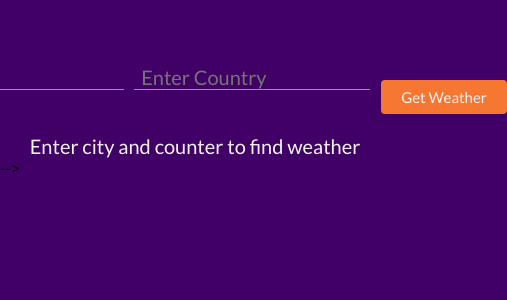
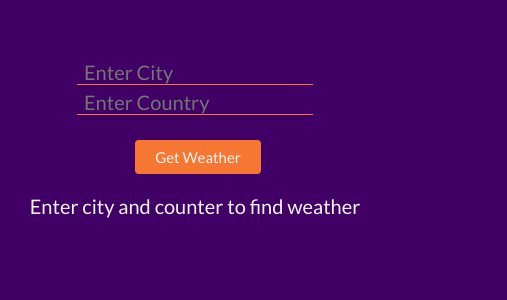
Before and after one commit to Mamun746/WeatherApp, a React (Create React App) app: page / in a window 390 px wide. Shown: the top 300 px of the page, 507 px wide, since content can reach past the window. Built offline with nearby package versions, Linux system fonts and the light colour scheme; no server answers.

Commit message:
Add media Query

```diff
--- a/public/index.html
+++ b/public/index.html
@@ -18,6 +18,6 @@
     <noscript>You need to enable JavaScript to run this app.</noscript>
     <div id="root"></div>
 
-    -->
+
   </body>
 </html>
--- a/src/style/style.scss
+++ b/src/style/style.scss
@@ -69,3 +69,21 @@ ul {
     text-transform: capitalize;
   }
 }
+
+@media only screen and (max-width: 600px) {
+}
+
+@media only screen and (max-width: 700px) {
+  .input-data {
+    display: block;
+    text-align: center;
+  }
+  ul {
+    li {
+      padding: 10px;
+      border-bottom: 1px solid #f67731;
+      width: 350px;
+      text-transform: capitalize;
+    }
+  }
+}
```
